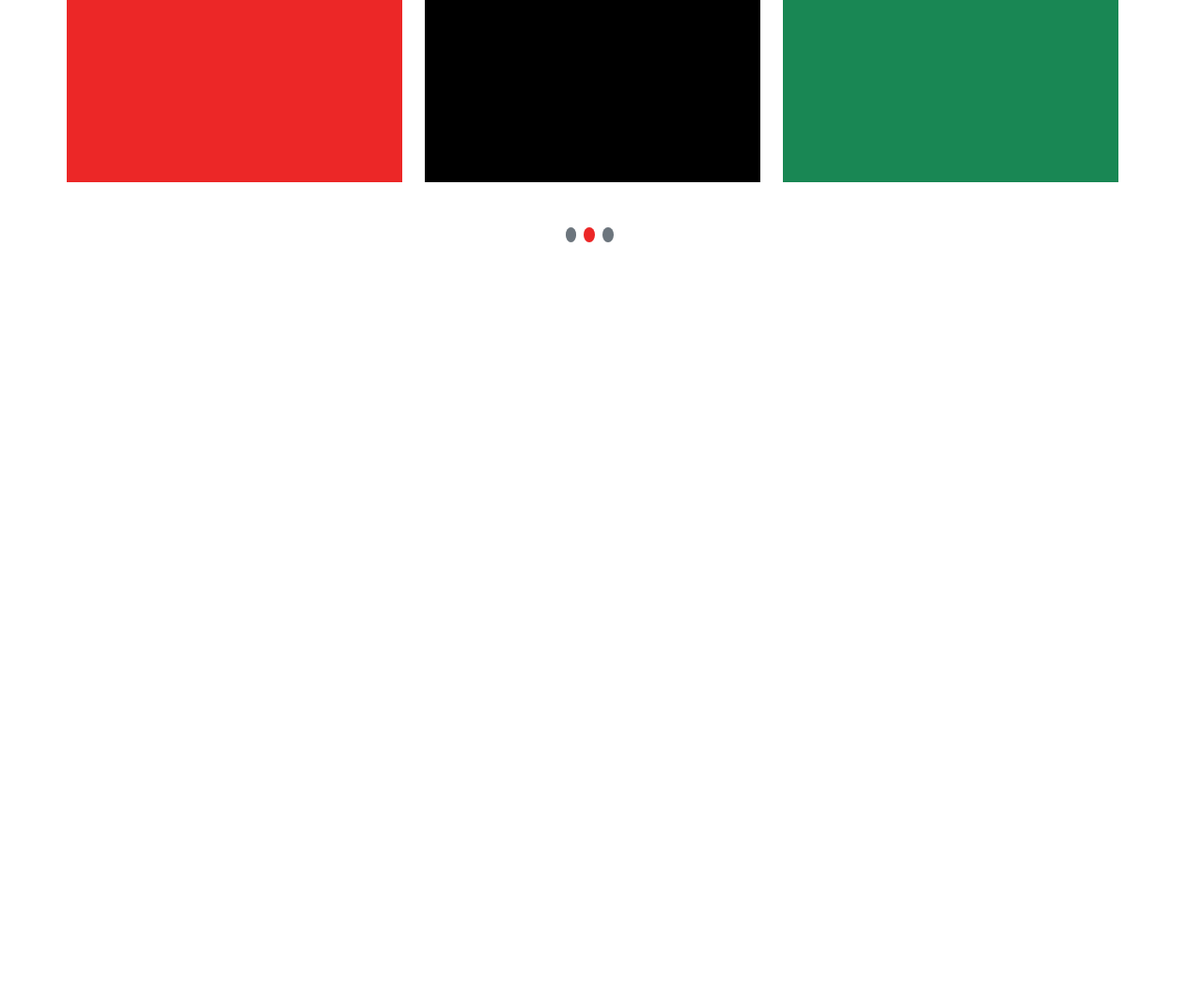
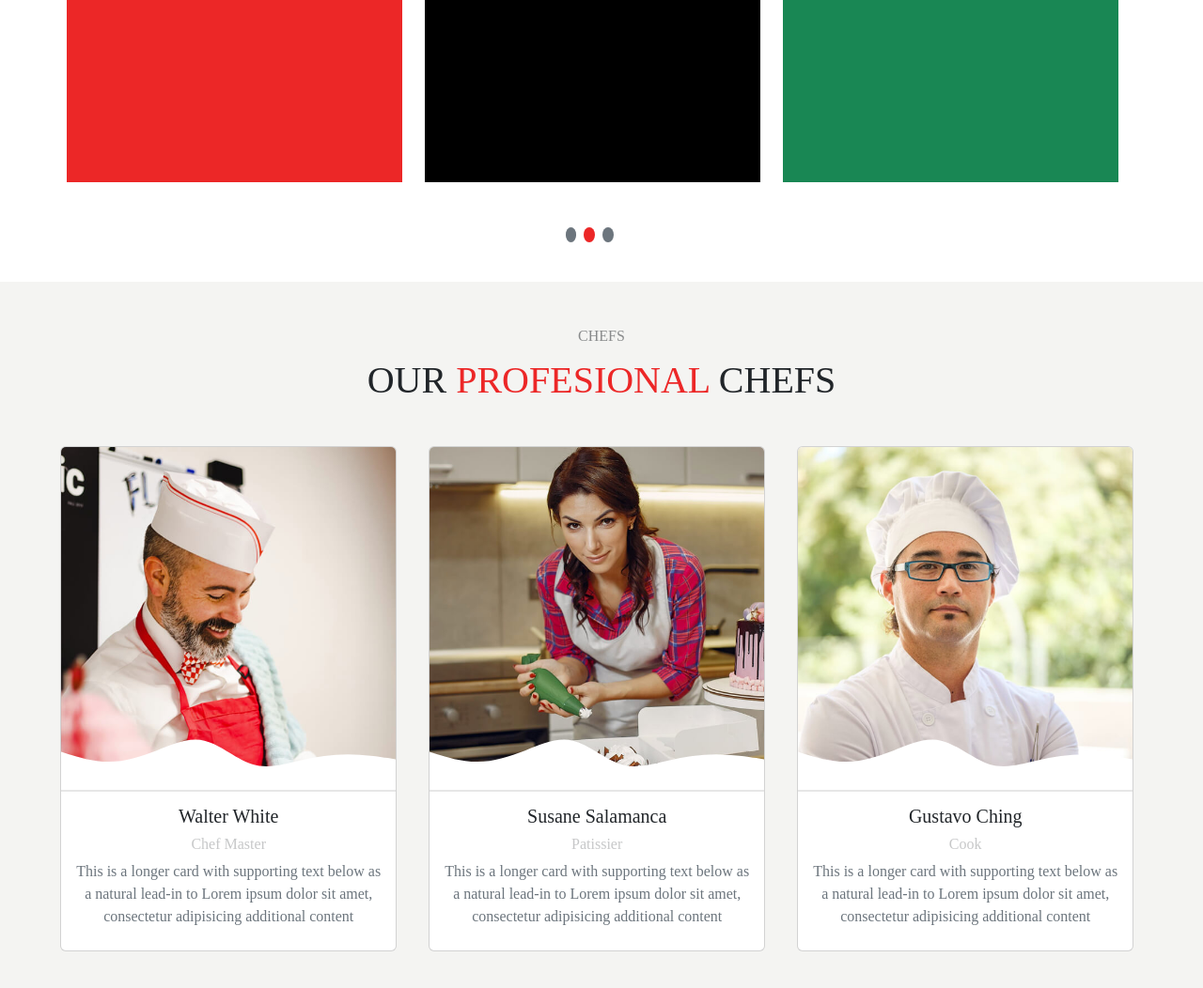
Before and after one commit to YF-0-1/Finale-Project-Javascript-DOM-FARADI_YOUSSEF, a website: page index.html in a window 1280 px wide. Shown: the part 4964-6016 px from the top of the page at 94% size. Before the commit the page ends 5264 px from the top, so only its background shows below. Drawn offline with nearby package versions, Linux system fonts and the light colour scheme.

Commit message:
section 7

```diff
--- a/index.html
+++ b/index.html
@@ -593,8 +593,81 @@
             </div>
         </section>
 
-        <!-- & section -->
-
+        <!-- & section 7 -->
+        <section class="seventh-section" id="chefs">
+            <div class=" d-flex flex-column align-items-center pt-5">
+                <h6 class="opacity-50 titre">CHEFS</h6>
+                <p class="fs-1 fw-bolde cover">OUR<span class="text-blood"> PROFESIONAL </span>CHEFS</p>
+            </div>
+            <div class="sec8-cards d-lg-flex flex-lg-row flex-column gap-lg-4 gap-5 justify-content-center h-100 pt-4">
+                <div class="col">
+                    <div class="card">
+                        <div class="card-hov">
+                            <div class="d-flex flex-column text-black  gap-3 ">
+                                <i class="fa-brands fa-instagram"></i>
+                                <i class="fa-brands fa-facebook"></i>
+                                <i class="fa-brands fa-snapchat"></i>
+                                <i class="fa-brands fa-whatsapp"></i>
+                            </div>
+                        </div>
+                        <div class="sec8-img-border">
+                            <img src="./public/img/chefs/chefs-1.jpg" class="card-img-top" alt="...">
+                        </div>
+                        <div class="card-body text-center py-4">
+                            <h5 class="card-title">Walter White</h5>
+                            <h6 class="opacity-25">Chef Master</h6>
+                            <p class="card-text text-secondary">This is a longer card with supporting text below as a
+                                natural lead-in to Lorem ipsum dolor sit amet, consectetur adipisicing
+                                additional content</p>
+                        </div>
+                    </div>
+                </div>
+                <div class="col">
+                    <div class="card">
+                        <div class="card-hov">
+                            <div class="d-flex flex-column text-black  gap-3 ">
+                                <i class="fa-brands fa-instagram"></i>
+                                <i class="fa-brands fa-facebook"></i>
+                                <i class="fa-brands fa-snapchat"></i>
+                                <i class="fa-brands fa-whatsapp"></i>
+                            </div>
+                        </div>
+                        <div class="sec8-img-border">
+                            <img src="./public/img/chefs/chefs-2.jpg" class="card-img-top" alt="...">
+                        </div>
+                        <div class="card-body text-center py-4 ">
+                            <h5 class="card-title">Susane Salamanca</h5>
+                            <h6 class="opacity-25">Patissier</h6>
+                            <p class="card-text text-secondary">This is a longer card with supporting text below as a
+                                natural lead-in to Lorem ipsum dolor sit amet, consectetur adipisicing
+                                additional content</p>
+                        </div>
+                    </div>
+                </div>
+                <div class="col">
+                    <div class="card">
+                        <div class="card-hov">
+                            <div class="d-flex flex-column text-black  gap-3 ">
+                                <i class="fa-brands fa-instagram"></i>
+                                <i class="fa-brands fa-facebook"></i>
+                                <i class="fa-brands fa-snapchat"></i>
+                                <i class="fa-brands fa-whatsapp"></i>
+                            </div>
+                        </div>
+                        <div class="sec8-img-border">
+                            <img src="./public/img/chefs/chefs-3.jpg" class="card-img-top" alt="...">
+                        </div>
+                        <div class="card-body text-center py-4">
+                            <h5 class="card-title">Gustavo Ching</h5>
+                            <h6 class="opacity-25">Cook</h6>
+                            <p class="card-text text-secondary">This is a longer card with supporting text below as a
+                                natural lead-in to Lorem ipsum dolor sit amet, consectetur adipisicing
+                                additional content</p>
+                        </div>
+                    </div>
+                </div>
+            </div>
+        </section>
         <!-- & section -->
 
 
```
